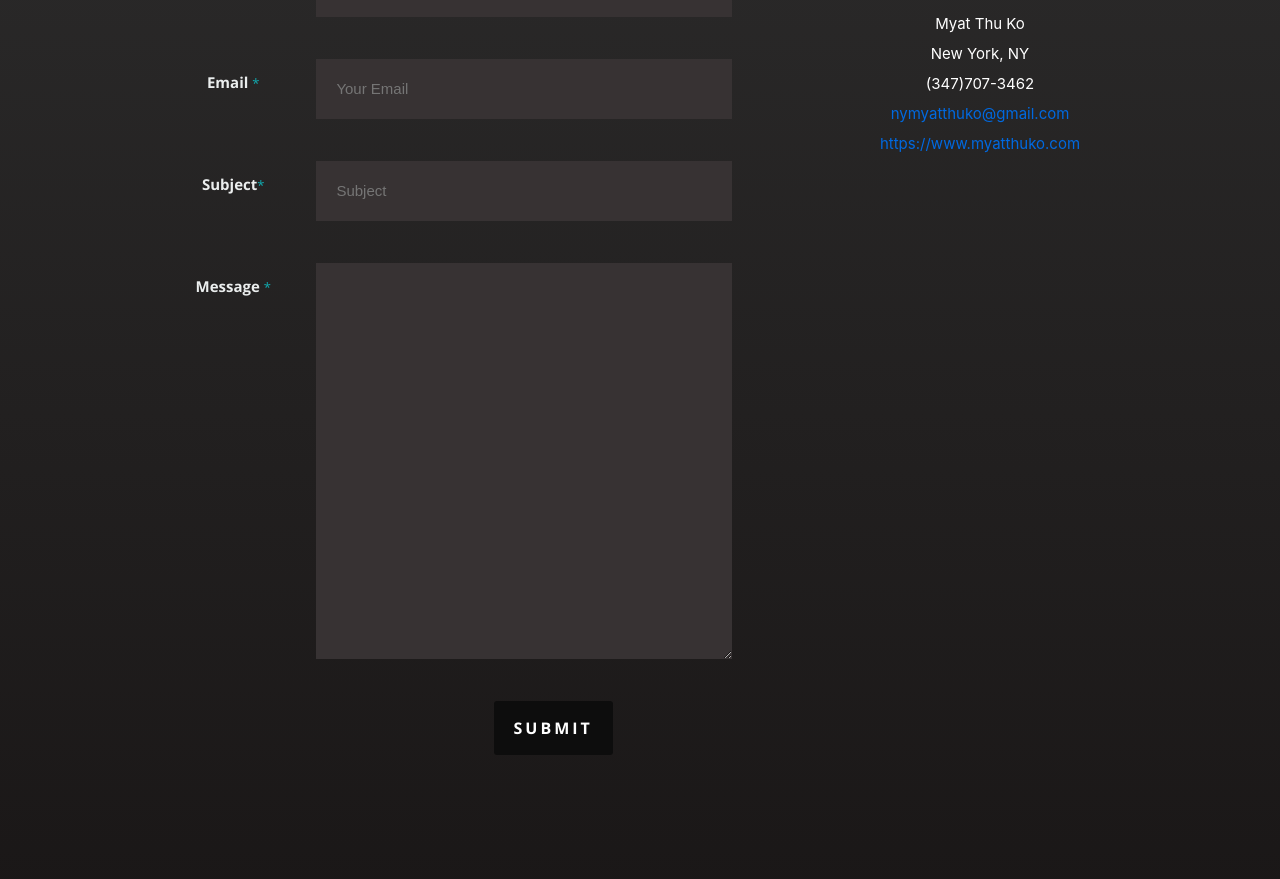
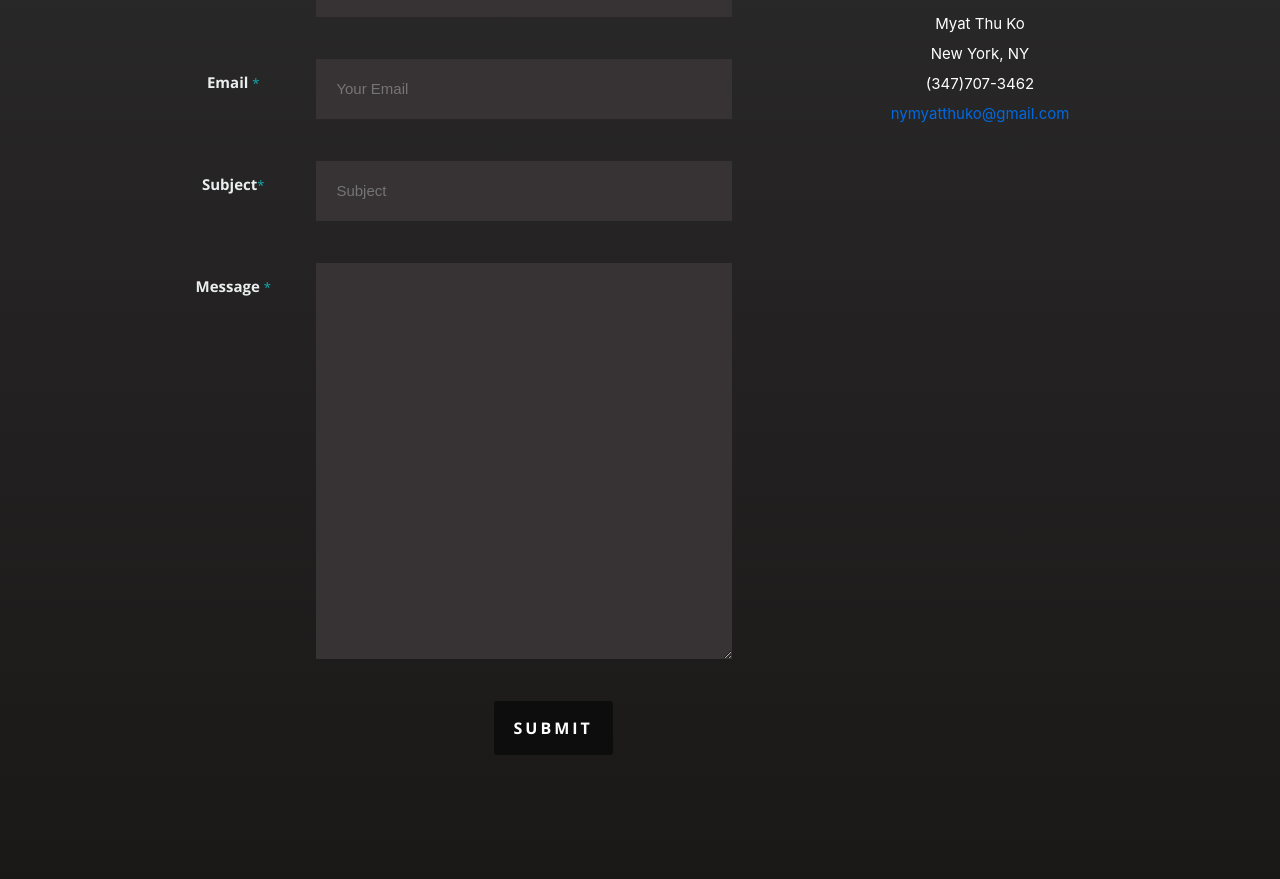
Before and after one commit to MyatThuKo/Portfolio-Website, a React (Create React App) app: page / in a window 1280 px wide. Shown: the part 5500-6379 px from the top of the page. Built offline with nearby package versions, Linux system fonts and the light colour scheme.

Commit message:
Removed Link

```diff
--- a/src/components/contactus/contactus.js
+++ b/src/components/contactus/contactus.js
@@ -62,7 +62,6 @@ export const contactus = () => {
                                 <span>New York, NY</span><br />
                                 <span>(347)707-3462</span><br />
                                 <span> <a href="mailto:nymyatthuko@gmail.com"> nymyatthuko@gmail.com </a></span> <br />
-                                <span><a href="https://myatthuko.com/" target="_blank">https://www.myatthuko.com</a></span>
                             </p>
                         </div>
                     </aside>
```
